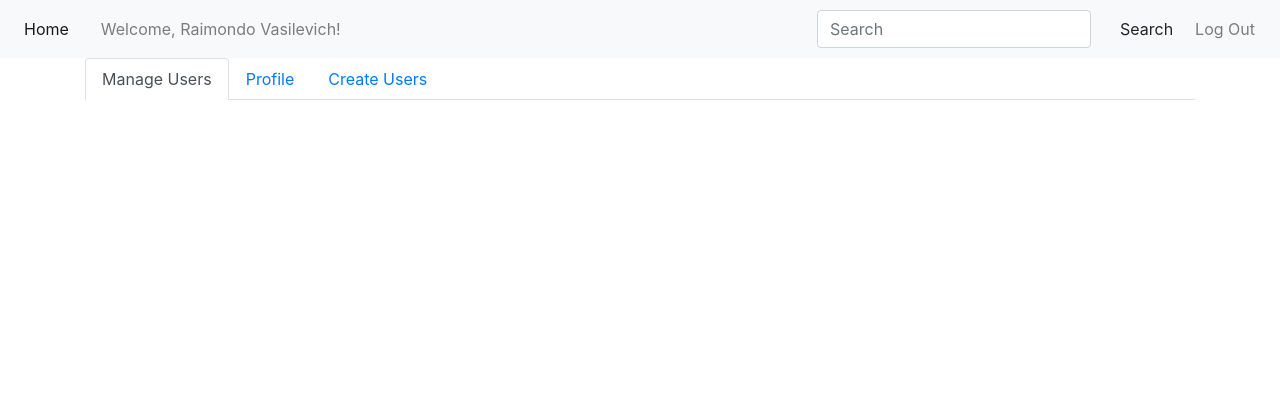
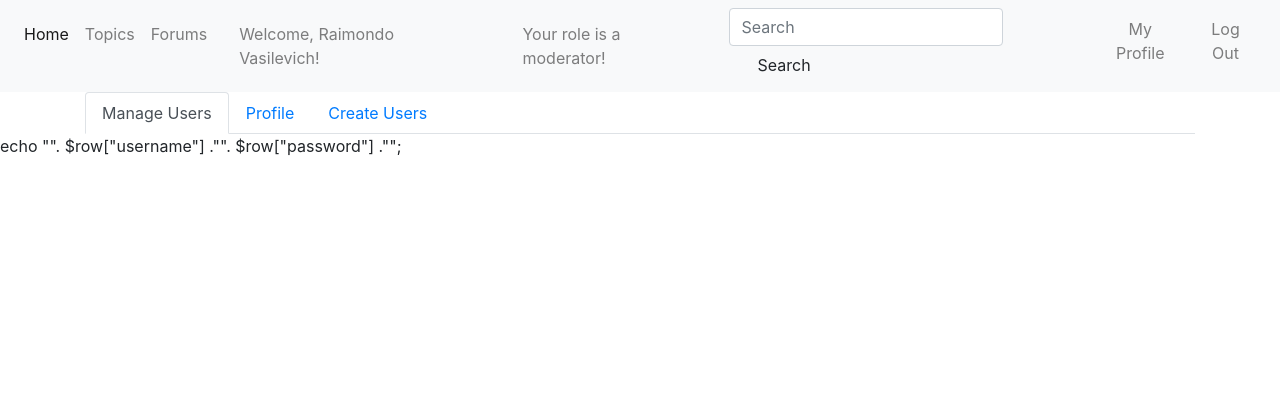
Before and after one commit to bambidorothy/CSIT314, a PHP site: page /userAdmin.php in a window 1280 px wide. Shown: the top 420 px of the page. Run offline with PHP 8.4, Linux system fonts and the light colour scheme; a user stored in the database is signed in; data comes from the database, SQL or seed files in the repository.

Commit message:
made multiple edits

```diff
--- a/classes/user.class.php
+++ b/classes/user.class.php
@@ -57,6 +57,7 @@ class User //create User class
         $user_data = mysqli_fetch_array($result);
         echo $user_data['role'];
         return $user_data['role'];
+
     }
     /*** starting the session ***/
     public function get_session($id)
--- a/classes/useradmin.class.php
+++ b/classes/useradmin.class.php
@@ -14,7 +14,8 @@ class UserAdmin extends User
         while($row = mysql_fetch_array($result)) {
             echo $row['fullname']; // Print a single column data
             echo print_r($row);       // Print the entire row data
-        }
+
+                }
     }
     //create User Account
     private function createUser() {
--- a/login.php
+++ b/login.php
@@ -2,7 +2,9 @@
 include 'db_config.php'; //import db_config.php
 include_once 'classes/user.class.php'; //import /classes/user.class.php
 session_start();
+
 $user = new User(); //create a User object (instantiation)
+
 if (isset($_REQUEST['submit'])) {//get form values on form submission
     extract($_REQUEST);
     $login = $user->validate_login($email, $password); //runs validate_login function from /classes/user.class.php
@@ -11,6 +13,8 @@ if (isset($_REQUEST['submit'])) {//get form values on form submission
     if ($login) {//if login is valid
         // Login Success
         $role = $user->get_role($id);
+        $id = $_SESSION['id'];
+
         if($role == "student"){
             header("location:student.php");
 
--- a/userAdmin.php
+++ b/userAdmin.php
@@ -52,8 +52,17 @@ if (isset($_GET['q'])){ //get q variable to logout
                 <li class="nav-item active">
                     <a class="nav-link" href="index.php">Home <span class="sr-only">(current)</span></a>
                 </li>
+                <li class="nav-item">
+                    <a class="nav-link" href="#">Topics</a>
+                </li>
+                <li class="nav-item">
+                    <a class="nav-link" href="#">Forums</a>
+                </li>
                 <li class="nav-item mx-3">
                 <a class="nav-link">Welcome, <?php $user->get_fullname($id); ?>!</a> <!--display's user fullname-->
+                </li>
+                <li class="nav-item mx-3">
+                <a class="nav-link"> Your role is a <?php $user->get_role($id)?>!</a> <!--display's user role-->
                 </li>
             </ul>
             <ul class="navbar-nav">
@@ -61,6 +70,9 @@ if (isset($_GET['q'])){ //get q variable to logout
                     <input class="form-control" type="search" placeholder="Search" aria-label="Search">
                     <button class="btn btn-outline-white btn-md my-2 my-sm-0 ml-3" type="submit">Search</button>
                 </form>
+                <li class="nav-item">
+                    <a class="nav-link btn btn-outline-light" href="profile.php">My Profile</a>
+                </li>
                 <li class="nav-item">
                     <a class="nav-link btn btn-outline-light" href="index.php?q=logout">Log Out</a>
                 </li>
@@ -156,3 +168,5 @@ if (isset($_GET['q'])){ //get q variable to logout
 </body>
 
 </html>
+
+echo "<tr><td>". $row["username"] ."</td><td>". $row["password"] ."</td></tr>";
```
